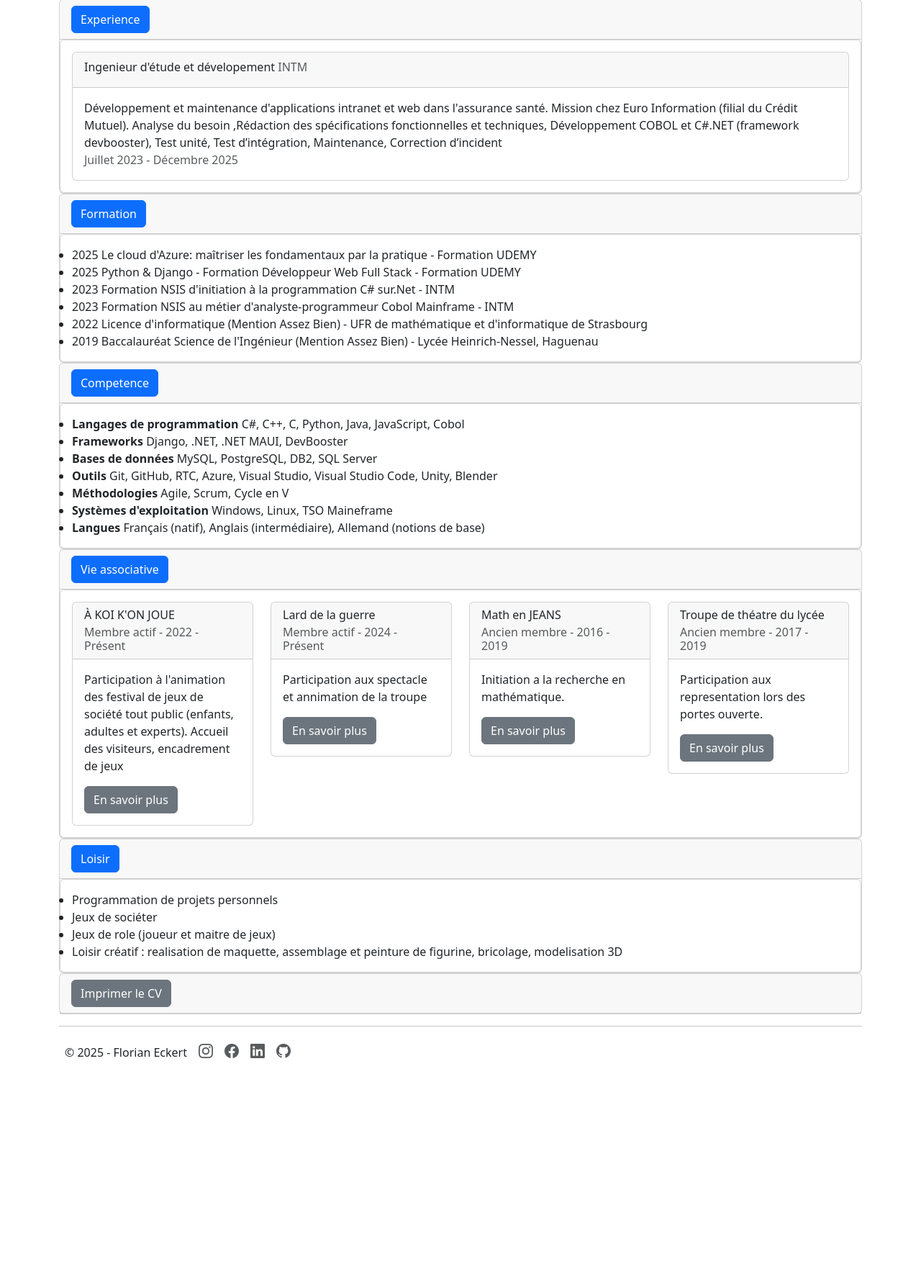
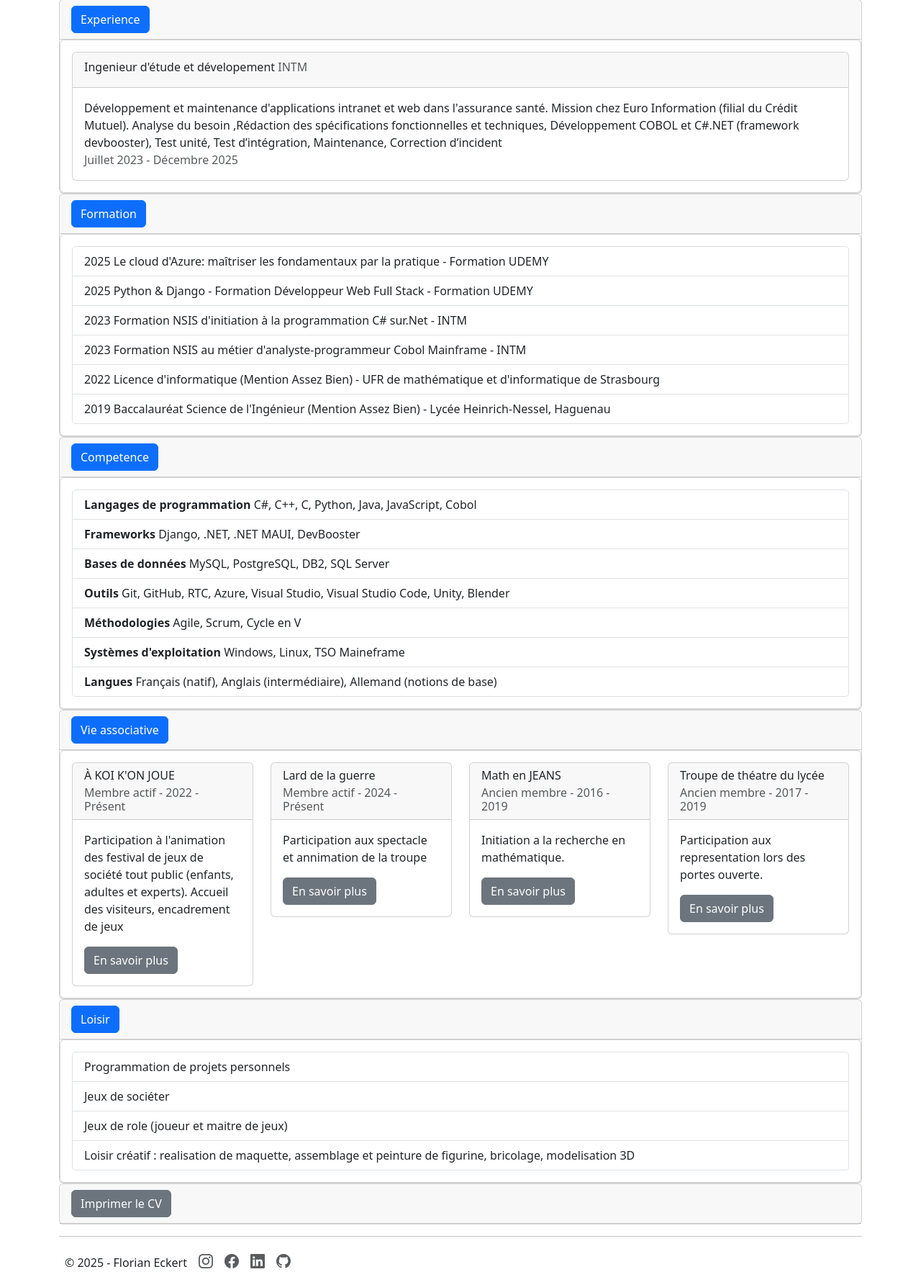
Before and after one commit to MoonUnicorne/MyWebSite, a Django app: page /cv/ in a window 1280 px wide. Shown: the part 167-1941 px from the top of the page at 72% size. Before the commit the page ends 1637 px from the top, so only its background shows below. Run offline with Django 3.2, Linux system fonts and the light colour scheme.

Commit message:
Changement style liste

```diff
--- a/app/templates/app/CV.html
+++ b/app/templates/app/CV.html
@@ -49,7 +49,7 @@
                 <ul class="list-group">
 
                     {% for formation in formations %}
-                    <li>
+                    <li class="list-group-item">
                         <span>{{ formation.annee }}</span>
                         <span>
                             {{ formation.titre }} - {{ formation.lieu }}
@@ -76,7 +76,7 @@
                 <ul class="list-group">
 
                     {% for competence in competences %}
-                    <li>
+                    <li class="list-group-item">
                         <span><strong>{{ competence.categorie }}</strong></span>
                         <span>
                             {{ competence.valeur }}
@@ -140,7 +140,7 @@
                 <ul class="list-group">
 
                     {% for Loisir in loisirs %}
-                    <li>
+                    <li class="list-group-item">
                         <span>{{ Loisir }}</span>
                     </li>
                     {% endfor %}
```
